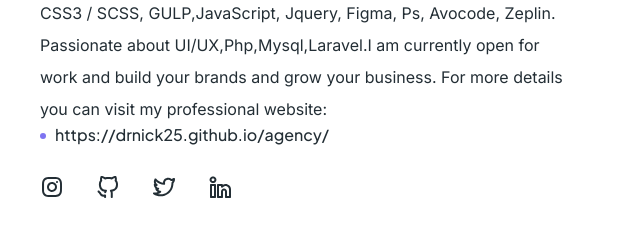
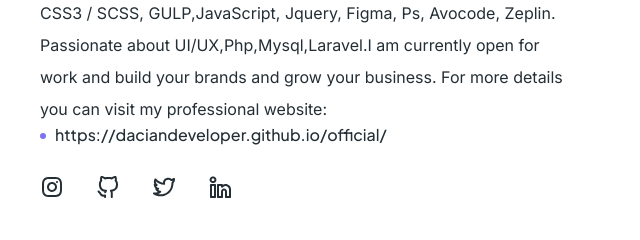
Before and after one commit to daciandeveloper/official, a plain HTML site: page index.html in a window 1280 px wide. Shown: the part 1280-1520 px from the top of the page, 0-640 px from the left. Drawn offline with Linux system fonts and the light colour scheme; files whose address does not match are found by name.

Commit message:
Update index.html

```diff
--- a/index.html
+++ b/index.html
@@ -228,7 +228,7 @@
                     </p>
                     <ul class="hero__websites-list">
                       <li class="hero__websites-item">
-                        <a href="https://drnick25.github.io/agency/">https://drnick25.github.io/agency/</a>
+                        <a href="https://daciandeveloper.github.io/official/">https://daciandeveloper.github.io/official/</a>
                       </li>
                     </ul>
                   <ul class="hero__content-social">
```
